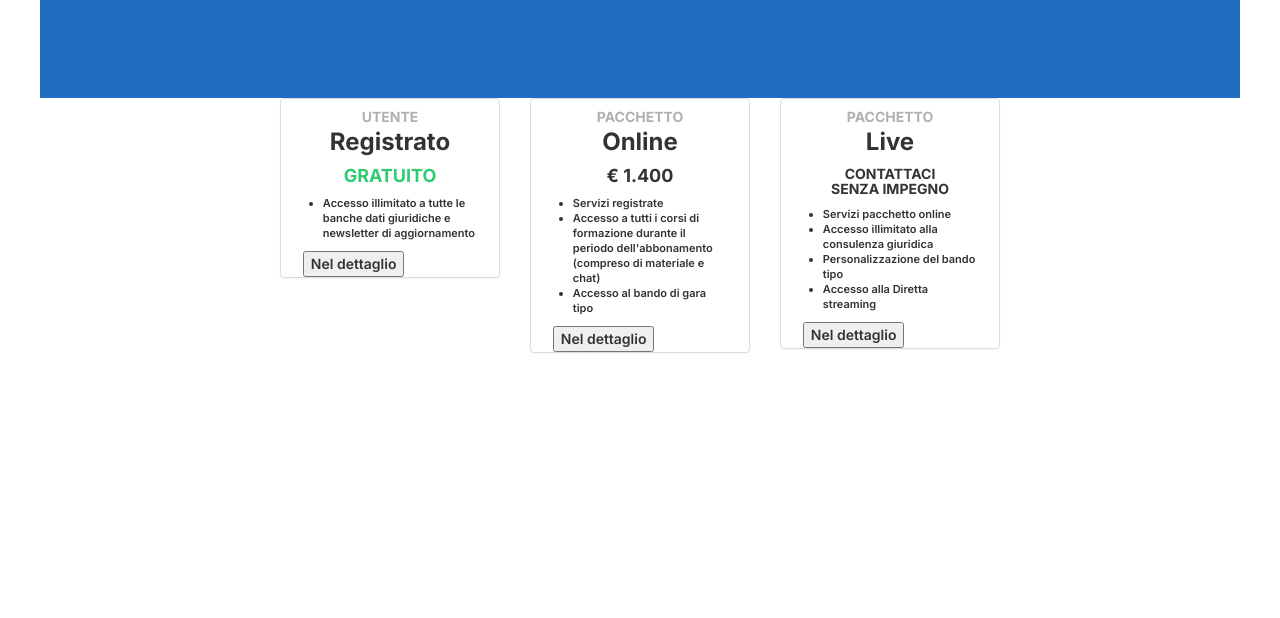
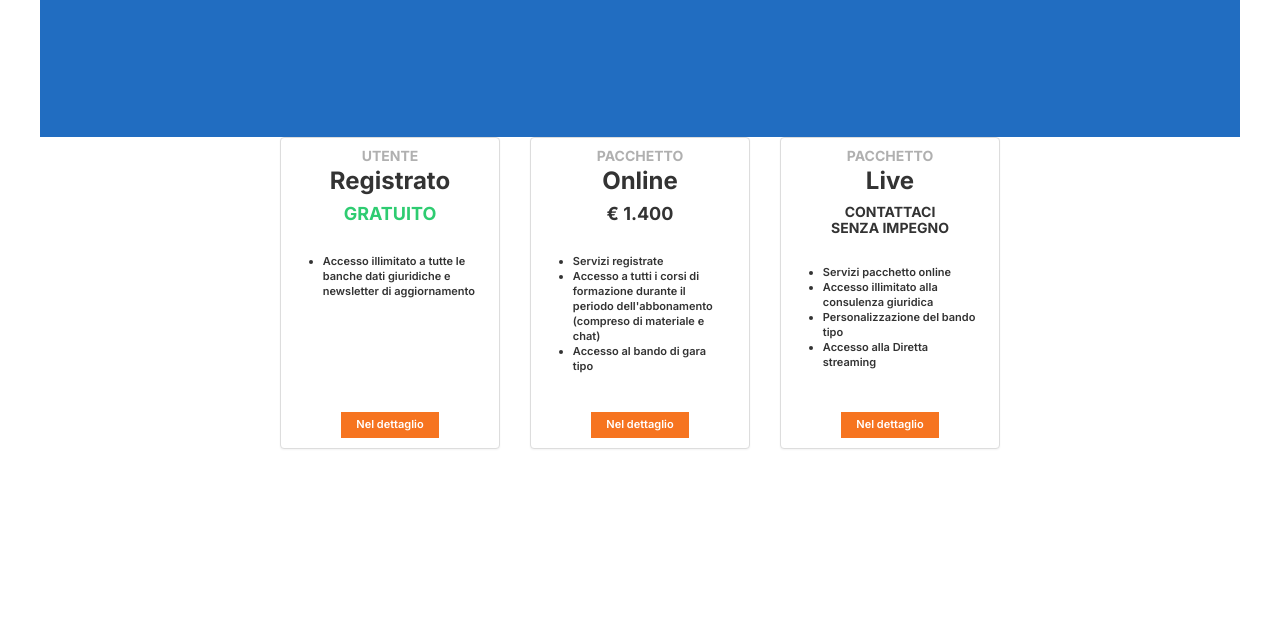
Before and after one commit to Andrea-Baggio/ca_abbonati_template, a plain HTML site: page index.html in a window 1280 px wide. Shown: the part 182-800 px from the top of the page. Drawn offline with nearby package versions, Linux system fonts and the light colour scheme.

Commit message:
Update style.css

```diff
--- a/style.css
+++ b/style.css
@@ -9,8 +9,8 @@
 }
 
 .title-back-ground {
-    height: 35vh;
     background-color: #216dc1;
+    padding: 60px 0 190px;
     display: flex;
     align-items: center;
     justify-content: center;
@@ -25,11 +25,12 @@
 
 .panel-head {
     text-align: center;
-    font-weight: 900;
 }
 .card-container {
+    height: 300px;
     width: 80%;
     margin: auto;
+    position: relative;
 }
 .card-name {
     color: #b0b0b0;
@@ -38,11 +39,29 @@
 
 ul{
     margin-left: -20px;
+    margin-top: 400px;
+    padding-top: 20px;
 }
 li {
     font-size: 11px;
     line-height: 15px;
 }
+
+.btn-container {
+    width: 100%;
+    position: absolute;
+    bottom: 10px;
+}
+.detail-button {
+    display: block;
+    margin: auto;
+    background-color: #f67420;
+    color: white;
+    border: none;
+    padding: 5px 15px;
+    font-size: 11px;
+}
+
 
 
 @media screen and (max-width: 560px) {
@@ -50,3 +69,9 @@ li {
         font-size: 20px;
     }
 }
+
+@media screen and (max-width: 767px) {
+    .detail-button {
+        width: 80%;
+    }
+}
```
